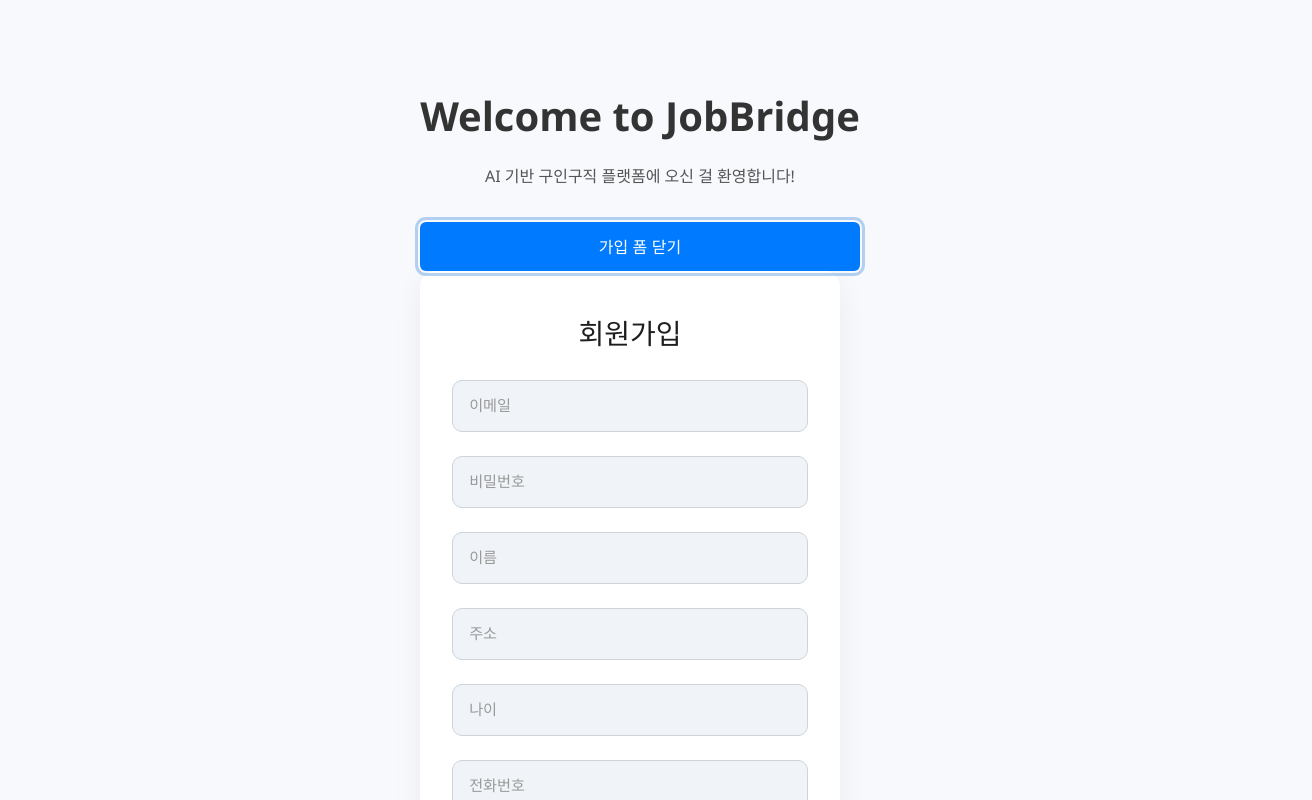
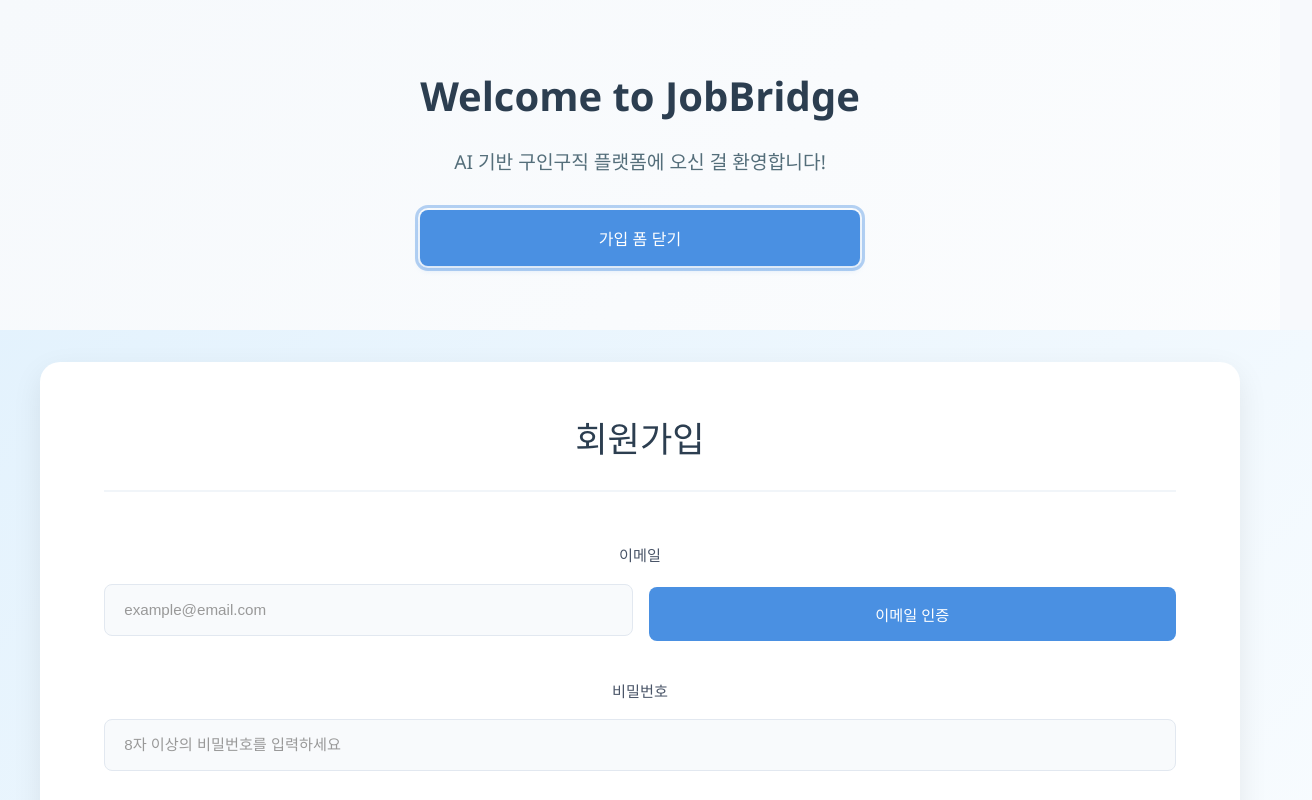
Before and after one commit to SooinDev/jobbridge-frontend, a React (Vite) app: page / in a window 1280 px wide. Both pictures are taken after a click on the button "회원가입". Shown: the top 800 px of the page, 1312 px wide, since content can reach past the window. Built offline with nearby package versions, Linux system fonts and the light colour scheme.

Commit message:
fix: signup form edited

```diff
--- a/src/App.css
+++ b/src/App.css
@@ -1,42 +1,61 @@
-#root {
-  max-width: 1280px;
-  margin: 0 auto;
-  padding: 2rem;
-  text-align: center;
+.app-container {
+  display: flex;
+  flex-direction: column;
+  align-items: center;
+  width: 100%;
+  min-height: 100vh;
+  background: linear-gradient(135deg, #f6f9fc, #ffffff);
 }
 
-.logo {
-  height: 6em;
-  padding: 1.5em;
-  will-change: filter;
-  transition: filter 300ms;
-}
-.logo:hover {
-  filter: drop-shadow(0 0 2em #646cffaa);
-}
-.logo.react:hover {
-  filter: drop-shadow(0 0 2em #61dafbaa);
+.app-header {
+  text-align: center;
+  padding: 4rem 2rem;
+  max-width: 800px;
+  margin: 0 auto;
 }
 
-@keyframes logo-spin {
-  from {
-    transform: rotate(0deg);
+.app-header h1 {
+  font-size: 2.5rem;
+  color: #2c3e50;
+  margin-bottom: 1rem;
+  font-weight: 700;
+}
+
+.app-header p {
+  font-size: 1.2rem;
+  color: #546e7a;
+  margin-bottom: 2rem;
+}
+
+.toggle-button {
+  padding: 1rem 2rem;
+  font-size: 1rem;
+  font-weight: 600;
+  background-color: #4a90e2;
+  color: white;
+  border: none;
+  border-radius: 8px;
+  cursor: pointer;
+  transition: all 0.3s ease;
+  box-shadow: 0 4px 6px rgba(74, 144, 226, 0.2);
+}
+
+.toggle-button:hover {
+  background-color: #3b78c2;
+  transform: translateY(-2px);
+  box-shadow: 0 6px 8px rgba(74, 144, 226, 0.25);
+}
+
+@media (max-width: 768px) {
+  .app-header {
+    padding: 3rem 1.5rem;
   }
-  to {
-    transform: rotate(360deg);
+
+  .app-header h1 {
+    font-size: 2rem;
+  }
+
+  .app-header p {
+    font-size: 1.1rem;
   }
 }
-
-@media (prefers-reduced-motion: no-preference) {
-  a:nth-of-type(2) .logo {
-    animation: logo-spin infinite 20s linear;
-  }
-}
-
-.card {
-  padding: 2em;
-}
-
-.read-the-docs {
-  color: #888;
-}
--- a/src/App.jsx
+++ b/src/App.jsx
@@ -1,5 +1,6 @@
 import React, { useState } from 'react';
 import SignupForm from './components/SignupForm';
+import './App.css';
 
 function App() {
     const [showForm, setShowForm] = useState(false);
@@ -9,23 +10,17 @@
     };
 
     return (
-        <div style={{ textAlign: 'center', padding: '4rem' }}>
-            <h1 style={{ fontSize: '2.5rem', color: '#333' }}>Welcome to JobBridge</h1>
-            <p style={{ color: '#555' }}>AI 기반 구인구직 플랫폼에 오신 걸 환영합니다!</p>
-            <button
-                onClick={handleToggleForm}
-                style={{
-                    padding: '0.8rem 1.5rem',
-                    fontSize: '1rem',
-                    borderRadius: '6px',
-                    border: 'none',
-                    backgroundColor: '#007bff',
-                    color: '#fff',
-                    cursor: 'pointer',
-                    marginTop: '1rem'
-                }}
-            >
-                {showForm ? '가입 폼 닫기' : '회원가입'}</button>
+        <div className="app-container">
+            <header className="app-header">
+                <h1>Welcome to JobBridge</h1>
+                <p>AI 기반 구인구직 플랫폼에 오신 걸 환영합니다!</p>
+                <button
+                    className="toggle-button"
+                    onClick={handleToggleForm}
+                >
+                    {showForm ? '가입 폼 닫기' : '회원가입'}
+                </button>
+            </header>
 
             {showForm && <SignupForm />}
         </div>
--- a/src/components/SignupForm.css
+++ b/src/components/SignupForm.css
@@ -6,45 +6,68 @@
     min-height: 100vh;
     background: linear-gradient(135deg, #e3f2fd, #ffffff);
     padding: 2rem;
+    width: 100%;
 }
 
 /* 폼 스타일 */
 .signup-form {
     background-color: #ffffff;
-    padding: 3rem 2.5rem;
-    border-radius: 16px;
+    padding: 3rem 4rem;
+    border-radius: 20px;
     box-shadow: 0 10px 30px rgba(0, 0, 0, 0.08);
-    max-width: 420px;
     width: 100%;
     display: flex;
     flex-direction: column;
-    gap: 1.4rem;
+    gap: 1.2rem;
     box-sizing: border-box;
     transition: transform 0.2s ease;
-}
-
-.signup-form:hover {
-    transform: translateY(-3px);
+    max-width: 1200px;
+    margin: 0 auto;
 }
 
 /* 제목 */
 .signup-title {
     text-align: center;
-    font-size: 1.8rem;
+    font-size: 2.2rem;
     font-weight: 700;
     color: #2c3e50;
+    margin-bottom: 2rem;
+    border-bottom: 2px solid #f1f5f9;
+    padding-bottom: 1.5rem;
+}
+
+/* 폼 그룹 - 레이블과 입력 필드를 그룹화 */
+.form-group {
+    display: flex;
+    flex-direction: column;
     margin-bottom: 0.5rem;
 }
 
-/* 인풋 */
+.form-group label {
+    font-size: 0.95rem;
+    font-weight: 500;
+    color: #4a5568;
+    margin-bottom: 0.5rem;
+}
+
+/* 인풋 컨테이너 - 특히 이메일 인증 버튼을 위함 */
+.input-container {
+    display: flex;
+    gap: 1rem;
+    align-items: center;
+    width: 100%;
+}
+
+/* 기본 인풋 스타일 */
 .signup-form input {
-    padding: 1rem;
-    border-radius: 10px;
-    border: 1px solid #ccc;
+    padding: 1rem 1.2rem;
+    border-radius: 8px;
+    border: 1px solid #e2e8f0;
     font-size: 1rem;
-    background-color: #f9fbfc;
-    transition: all 0.25s ease;
+    background-color: #f8fafc;
+    transition: all 0.2s ease;
     box-sizing: border-box;
+    width: 100%;
 }
 
 .signup-form input:focus {
@@ -54,45 +77,116 @@
     outline: none;
 }
 
-/* 버튼 */
-.signup-form button {
-    padding: 1rem;
+/* 이메일 인증 버튼 */
+.verify-button {
+    padding: 1rem 1.2rem;
+    background: #4a90e2;
+    color: #fff;
+    border: none;
+    border-radius: 8px;
+    font-size: 0.95rem;
+    font-weight: 600;
+    cursor: pointer;
+    transition: all 0.3s ease;
+    white-space: nowrap;
+    min-width: 120px;
+}
+
+.verify-button:hover {
+    background: #3b78c2;
+}
+
+/* 제출 버튼 스타일 */
+.submit-button {
+    padding: 1.2rem;
     background: #4a90e2;
     color: #fff;
     border: none;
     border-radius: 10px;
-    font-size: 1rem;
+    font-size: 1.1rem;
     font-weight: 600;
     cursor: pointer;
-    transition: background-color 0.3s ease;
-}
-
-.signup-form button:hover {
-    background: #3b78c2;
-}
-
-/* placeholder 스타일 */
-.signup-form input::placeholder {
-    color: #aaa;
-    font-size: 0.95rem;
-}
-
-/* 기업/개인 선택 (가로 배치) */
-.user-type-container {
-    display: flex;
-    justify-content: flex-start; /* 버튼들을 왼쪽으로 정렬 */
-    gap: 1rem; /* 라디오 버튼 사이 간격 */
+    transition: all 0.3s ease;
     margin-top: 1rem;
 }
 
-.user-type-container label {
+.submit-button:hover {
+    background: #3b78c2;
+    transform: translateY(-2px);
+}
+
+.submit-button:focus {
+    outline: 3px solid rgba(74, 144, 226, 0.4);
+}
+
+/* 기업/개인 선택 영역 */
+.user-type-container {
+    display: flex;
+    gap: 2.5rem;
+    margin: 1.5rem 0;
+    padding: 1rem 0;
+    border-top: 1px solid #f1f5f9;
+    border-bottom: 1px solid #f1f5f9;
+}
+
+.user-type-option {
     display: flex;
     align-items: center;
+    cursor: pointer;
+}
+
+.user-type-option input[type="radio"] {
+    margin-right: 0.5rem;
+    width: auto;
+    transform: scale(1.2);
+}
+
+.user-type-option label {
     font-size: 1rem;
     color: #2c3e50;
+    font-weight: 500;
+    cursor: pointer;
 }
 
-.user-type-container input[type="radio"] {
-    margin-right: 0.5rem; /* 라디오 버튼과 텍스트 사이 간격 */
-    transform: scale(1.2); /* 라디오 버튼 크기 조정 */
+/* 2열 레이아웃 */
+.form-row {
+    display: flex;
+    gap: 1.5rem;
+    width: 100%;
 }
+
+.form-col {
+    flex: 1;
+}
+
+/* 반응형 대응 */
+@media (max-width: 768px) {
+    .signup-form {
+        padding: 2rem;
+    }
+
+    .form-row {
+        flex-direction: column;
+        gap: 0;
+    }
+
+    .input-container {
+        flex-direction: column;
+        gap: 0.5rem;
+    }
+
+    .verify-button {
+        width: 100%;
+    }
+}
+
+@media (max-width: 480px) {
+    .signup-form {
+        padding: 1.5rem;
+    }
+
+    .signup-title {
+        font-size: 1.8rem;
+        margin-bottom: 1.5rem;
+    }
+}
--- a/src/components/SignupForm.jsx
+++ b/src/components/SignupForm.jsx
@@ -1,5 +1,6 @@
 import React, { useState } from 'react';
 import axios from 'axios';
+import './SignupForm.css';
 
 const SignupForm = () => {
     const [form, setForm] = useState({
@@ -9,16 +10,30 @@
         address: '',
         age: '',
         phonenumber: '',
-        userType: 'individual'  // 기본값을 개인으로 설정
+        userType: 'individual'
     });
+
+    const [emailVerified, setEmailVerified] = useState(false);
+    const [verifying, setVerifying] = useState(false);
 
     const handleChange = (e) => {
         const { name, value } = e.target;
         setForm({ ...form, [name]: value });
+
+        // 이메일이 변경되면 인증 상태 초기화
+        if (name === 'email') {
+            setEmailVerified(false);
+        }
     };
 
     const handleSubmit = async (e) => {
         e.preventDefault();
+
+        if (!emailVerified) {
+            alert('이메일 인증이 필요합니다.');
+            return;
+        }
+
         try {
             await axios.post('http://localhost:8080/api/user/signup', form);
             alert('회원가입 성공!');
@@ -30,83 +45,170 @@
                 address: '',
                 age: '',
                 phonenumber: '',
-                userType: 'individual'  // 초기화 시 기본값을 개인으로 설정
+                userType: 'individual'
             });
+            setEmailVerified(false);
         } catch (err) {
             alert(`회원가입 실패: ${err.response?.data || '서버 오류'}`);
         }
+    };
+
+    const handleVerifyEmail = async () => {
+        if (!form.email) {
+            alert('이메일을 입력해주세요.');
+            return;
+        }
+
+        // 이메일 형식 검증
+        const emailRegex = /^[^\s@]+@[^\s@]+\.[^\s@]+$/;
+        if (!emailRegex.test(form.email)) {
+            alert('유효한 이메일 주소를 입력해주세요.');
+            return;
+        }
+
+        setVerifying(true);
+
+        // 실제 서버 인증 로직 대신 타이머로 시뮬레이션
+        setTimeout(() => {
+            setEmailVerified(true);
+            setVerifying(false);
+            alert('이메일 인증이 완료되었습니다.');
+        }, 1500);
+
+        // 실제 API 호출은 아래와 같이 구현할 수 있습니다
+        /* try {
+            await axios.post('http://localhost:8080/api/user/verify-email', { email: form.email });
+            setEmailVerified(true);
+            alert('인증 이메일이 발송되었습니다. 이메일을 확인해주세요.');
+        } catch (err) {
+            alert(`이메일 인증 실패: ${err.response?.data || '서버 오류'}`);
+        } finally {
+            setVerifying(false);
+        } */
     };
 
     return (
         <div className="signup-container">
             <form className="signup-form" onSubmit={handleSubmit}>
                 <h2 className="signup-title">회원가입</h2>
+
+                {/* 이메일 및 인증 버튼 */}
+                <div className="form-group">
+                    <label htmlFor="email">이메일</label>
+                    <div className="input-container">
                         <input
+                            id="email"
                             name="email"
-                    placeholder="이메일"
+                            type="email"
+                            placeholder="example@email.com"
                             value={form.email}
                             onChange={handleChange}
                             required
                         />
+                        <button
+                            type="button"
+                            className="verify-button"
+                            onClick={handleVerifyEmail}
+                            disabled={verifying || emailVerified}
+                        >
+                            {verifying ? '인증 중...' : emailVerified ? '인증됨' : '이메일 인증'}
+                        </button>
+                    </div>
+                </div>
+
+                <div className="form-group">
+                    <label htmlFor="pw">비밀번호</label>
                     <input
+                        id="pw"
                         name="pw"
                         type="password"
-                    placeholder="비밀번호"
+                        placeholder="8자 이상의 비밀번호를 입력하세요"
                         value={form.pw}
                         onChange={handleChange}
                         required
+                        minLength="8"
                     />
+                </div>
+
+                {/* 이름과 나이를 한 줄에 배치 */}
+                <div className="form-row">
+                    <div className="form-col">
+                        <div className="form-group">
+                            <label htmlFor="name">이름</label>
                             <input
+                                id="name"
                                 name="name"
-                    placeholder="이름"
+                                placeholder="이름을 입력하세요"
                                 value={form.name}
                                 onChange={handleChange}
+                                required
                             />
+                        </div>
+                    </div>
+                    <div className="form-col">
+                        <div className="form-group">
+                            <label htmlFor="age">나이</label>
                             <input
+                                id="age"
+                                name="age"
+                                type="number"
+                                placeholder="나이를 입력하세요"
+                                value={form.age}
+                                onChange={handleChange}
+                            />
+                        </div>
+                    </div>
+                </div>
+
+                <div className="form-group">
+                    <label htmlFor="address">주소</label>
+                    <input
+                        id="address"
                         name="address"
-                    placeholder="주소"
+                        placeholder="주소를 입력하세요"
                         value={form.address}
                         onChange={handleChange}
                     />
+                </div>
+
+                <div className="form-group">
+                    <label htmlFor="phonenumber">전화번호</label>
                     <input
-                    name="age"
-                    type="number"
-                    placeholder="나이"
-                    value={form.age}
-                    onChange={handleChange}
-                />
-                <input
+                        id="phonenumber"
                         name="phonenumber"
-                    placeholder="전화번호"
+                        placeholder="전화번호를 입력하세요 (예: 010-1234-5678)"
                         value={form.phonenumber}
                         onChange={handleChange}
                     />
+                </div>
 
-                {/* 기업/개인 선택 추가 */}
-                <div>
-                    <label>
+                {/* 기업/개인 선택 영역 */}
+                <div className="user-type-container">
+                    <div className="user-type-option">
                         <input
+                            id="individual"
                             type="radio"
                             name="userType"
                             value="individual"
                             checked={form.userType === 'individual'}
                             onChange={handleChange}
                         />
-                        개인
-                    </label>
-                    <label>
+                        <label htmlFor="individual">개인</label>
+                    </div>
+                    <div className="user-type-option">
                         <input
+                            id="company"
                             type="radio"
                             name="userType"
                             value="company"
                             checked={form.userType === 'company'}
                             onChange={handleChange}
                         />
-                        기업
-                    </label>
+                        <label htmlFor="company">기업</label>
+                    </div>
                 </div>
 
-                <button type="submit">가입하기</button>
+                <button type="submit" className="submit-button">가입하기</button>
             </form>
         </div>
     );
--- a/src/index.css
+++ b/src/index.css
@@ -38,8 +38,18 @@
   min-width: 320px;
   min-height: 100vh;
   background-color: var(--bg-color);
-  padding: 20px;
+  padding: 0; /* 패딩 제거 */
   color: var(--text-color);
+  width: 100%; /* 전체 폭 설정 */
+}
+
+/* #root 스타일 수정 */
+#root {
+  max-width: 100%; /* max-width를 100%로 변경 */
+  width: 100%; /* 폭 100% 추가 */
+  margin: 0;
+  padding: 0; /* 패딩 제거 */
+  text-align: center;
 }
 
 /* 제목 스타일 */
@@ -62,8 +72,7 @@
   padding: 2.5rem 2rem;
   border-radius: 16px;
   box-shadow: 0 10px 30px rgba(0, 0, 0, 0.06);
-  max-width: 420px;
-  width: 100%;
+  width: 100%; /* 폭 100%로 설정 */
   box-sizing: border-box;
 }
 
```
Lines whose indentation alone changed are shown as unchanged.
